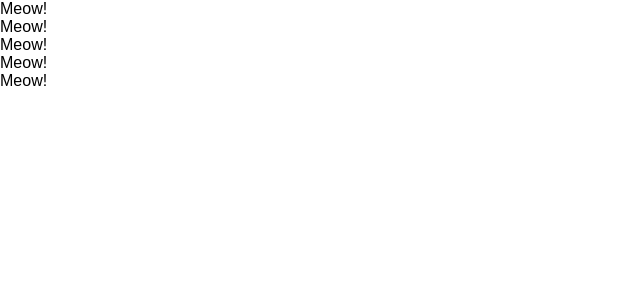
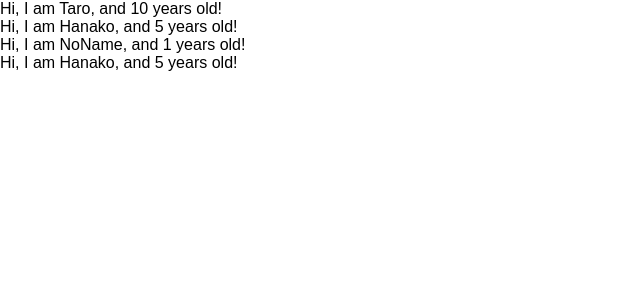
Before and after one commit to Ayaka526/front, a React (Create React App) app: page / in a window 1280 px wide. Shown: the top 300 px of the page, without its empty margins (0-640 px from the left). Built offline with nearby package versions, Linux system fonts and the light colour scheme.

Commit message:
[edit]propsについて勉強

```diff
--- a/src/App.js
+++ b/src/App.js
@@ -1,31 +1,30 @@
-import React　from 'react';
-
-// class App extends Component {
-//   render(){
-//     return (
-//         <React.Fragment>
-//           <label htmlFor="bar">bar</label>
-//           <input type="text" onClick = { () => {console.log("I am clicked")}}/>
-//         </React.Fragment>
-//         );
-//   }
-// }
+import React from 'react';
 
 const App = () => {
-  return(
-  <div>
-    <Cat />
-    <Cat />
-    <Cat />
-    <Cat />
-    <Cat />
-  </div>
-  )
+    const profiles = [
+        {name: "Taro", age: "10"},
+        {name: "Hanako",age:"5"},
+        {name: "NoName"}
+    ]
+    return (
+        <div>
+            {
+                profiles.map((profile, index)=>{
+                    return <User name={profile.name} age={profile.age} key={index}/>
+                })
+            }
+            <User name={"Hanako"} age={"5"}/>
+        </div>
+    )
 }
 
 
-const Cat = () => {
-  return <div>Meow!</div>
+const User = (props) => {
+    return <div>Hi, I am {props.name}, and {props.age} years old!</div>
+}
+
+User.defaultProps = {
+    age:1
 }
 
 export default App;
```
